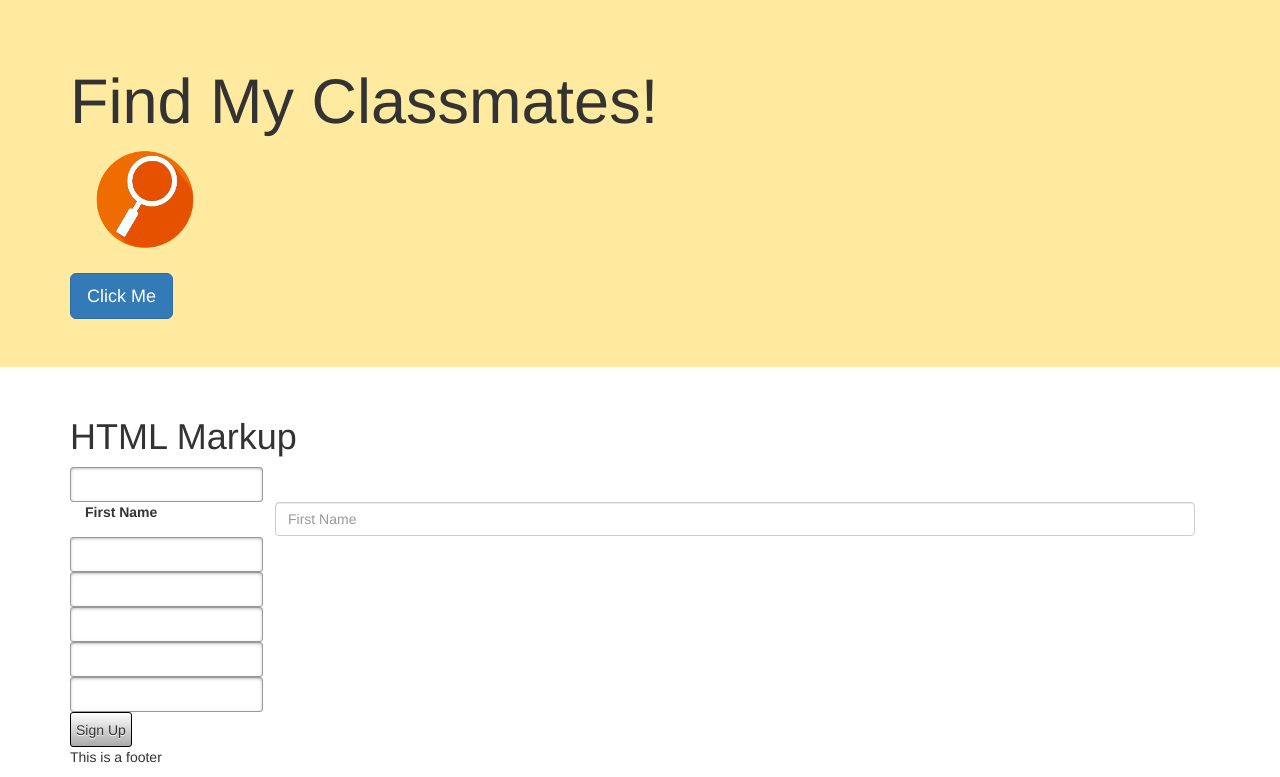
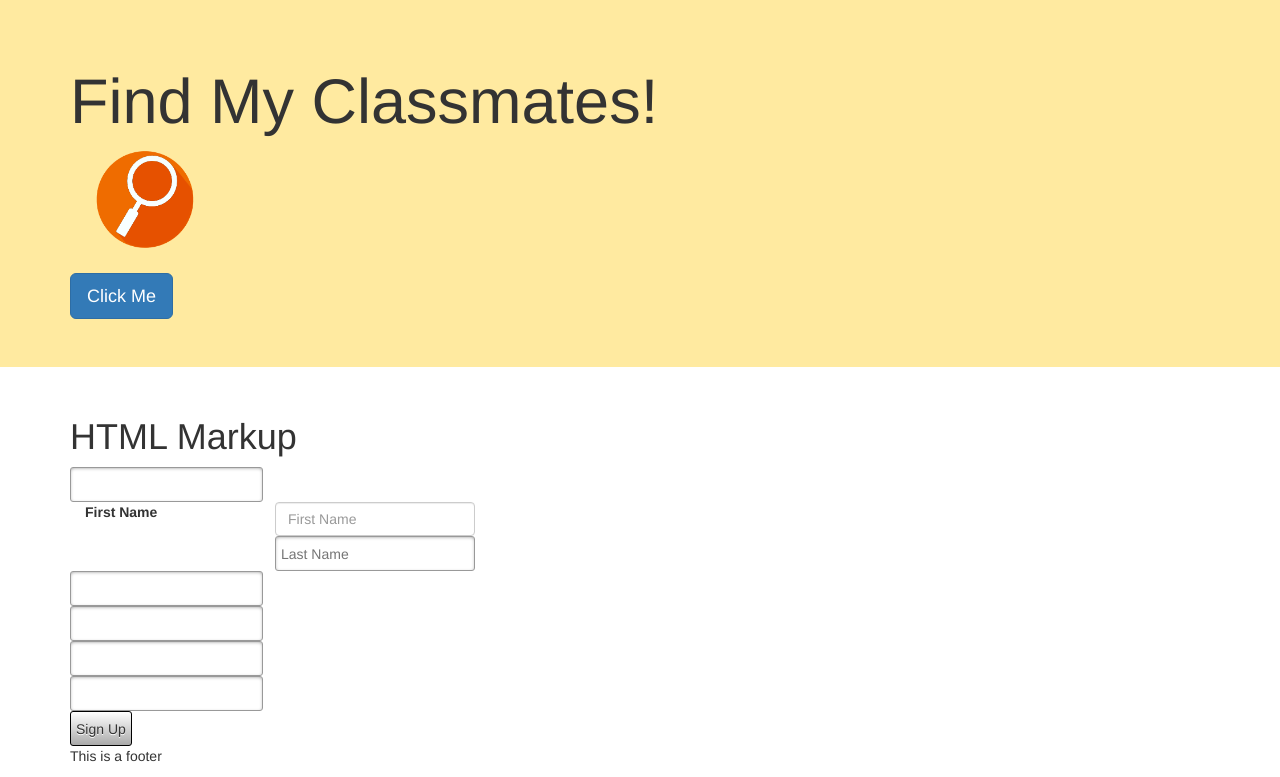
Before and after one commit to robertoferrer/FindMyClassmate, a PHP site: page / in a window 1280 px wide. Shown: the part 73-850 px from the top of the page. Run offline with PHP 8.4, Linux system fonts and the light colour scheme; some libraries are stand-ins or nearby versions.

Commit message:
align the fname and lname input side-by-side

```diff
--- a/index.php
+++ b/index.php
@@ -31,11 +31,10 @@ include "header.php";
             <div class="form-group">
                 <label for="inptFirstName" class="col-sm-2 control-label">First Name</label>
                 <div class="col-sm-10">
-                    <input type="text" name="fname" class="form-control" id="inptFirstName" placeholder="First Name">
+                    <input type="text" name="fname" class="form-control" id="inptFirstName" placeholder="First Name" style="width:200px;" />
+                    <input type="" name="lname" aria-required="true" placeholder="Last Name" style="width:200px;" />
                 </div>
             </div>
-            <br />
-            <input type="" name="lname" aria-required="true" />
             <br />
             <input type="text" name="email" aria-required="true" />
             <br />
```
